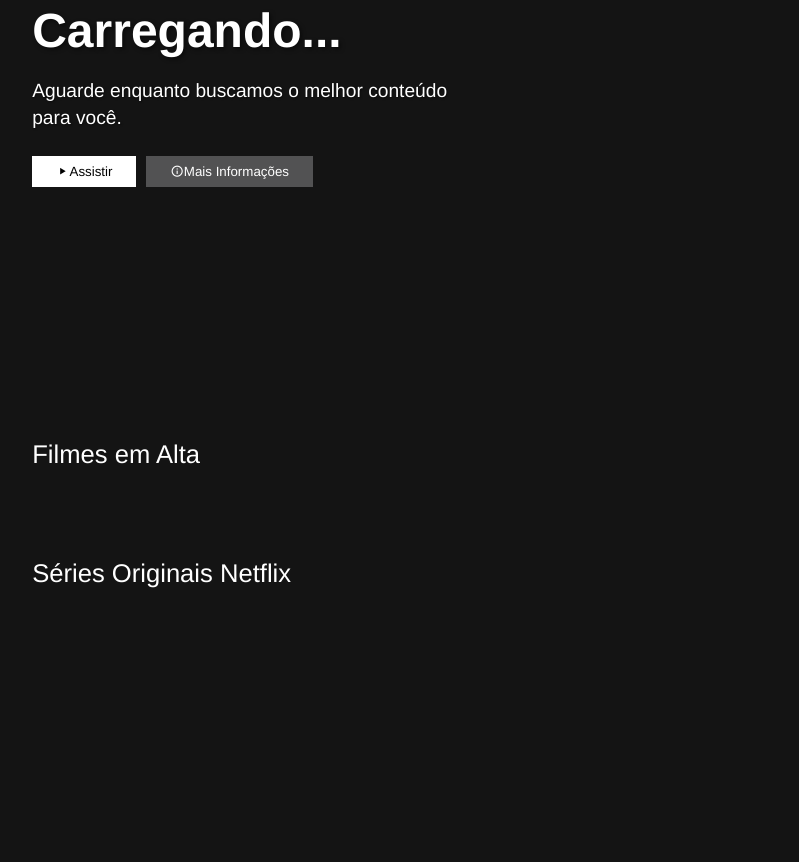
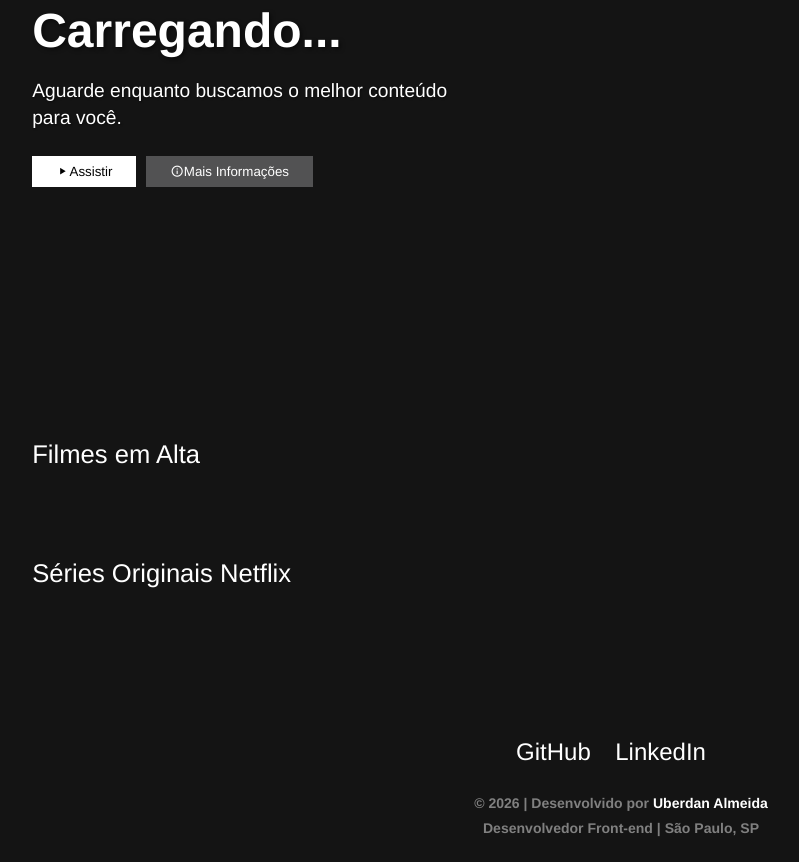
Before and after one commit to Uberdanalmeida/Netflix, a plain HTML site: page catalogo.html in a window 1280 px wide. Shown: the part 350-1212 px from the top of the page, without its empty margins (19-818 px from the left). Before the commit the page ends 1088 px from the top, so only its background shows below. Drawn offline with nearby package versions, Linux system fonts and the light colour scheme; a script that the page names is missing.

Commit message:
Criando e estilizando o Footer (Rodapé) do site.

```diff
--- a/catalogo.html
+++ b/catalogo.html
@@ -121,6 +121,20 @@
       </div>
     </div>
 
+    <footer class="main-footer">
+    <div class="footer-container">
+        <div class="footer-social">
+            <a href="https://github.com/UberdanAlmeida" target="_blank">GitHub</a>
+            <a href="https://www.linkedin.com/in/uberdan-almeida/" target="_blank">LinkedIn</a>
+        </div>
+
+        <div class="footer-dev-info">
+            <h3>&copy; 2026 | Desenvolvido por <strong>Uberdan Almeida</strong></h3>
+            <h3>Desenvolvedor Front-end | São Paulo, SP</h3>
+        </div>
+    </div>
+</footer>
+
     <script src="api.js"></script>
     <script src="script.js"></script>
   </body>
--- a/style.css
+++ b/style.css
@@ -621,6 +621,56 @@ main {
     aspect-ratio: 16 / 9;
 }
 
+.main-footer {
+    display: flex;
+    justify-content: center;
+    background-color: #141414; /* Fundo padrão Netflix */
+    color: #808080; /* Texto cinza discreto */
+    padding: 50px 4% 20px;
+    margin-top: 50px;
+    font-family: 'Helvetica Neue', Helvetica, Arial, sans-serif;
+}
+
+.footer-container {
+    max-width: 1000px;
+    margin: 0 auto;
+}
+
+.footer-social {
+    text-align: center;
+    margin-bottom: 25px;
+}
+
+.footer-social a {
+    color: #fff;
+    font-size: 1.5rem;
+    margin-right: 20px;
+    text-decoration: none;
+    transition: opacity 0.3s;
+}
+
+.footer-social a:hover {
+    opacity: 0.7;
+}
+
+.footer-dev-info {
+    text-align: center;
+    font-size: 12px;
+    margin-top: 20px;
+    line-height: 1.8;
+}
+
+.footer-dev-info strong {
+    color: #fff;
+}
+
+/* Responsividade para telas menores */
+@media (max-width: 740px) {
+    .footer-links {
+        grid-template-columns: repeat(2, 1fr);
+    }
+}
+
 /* ==========================================================================
    9. Responsividade (Mobile e Tablets)
    ========================================================================== */
```
